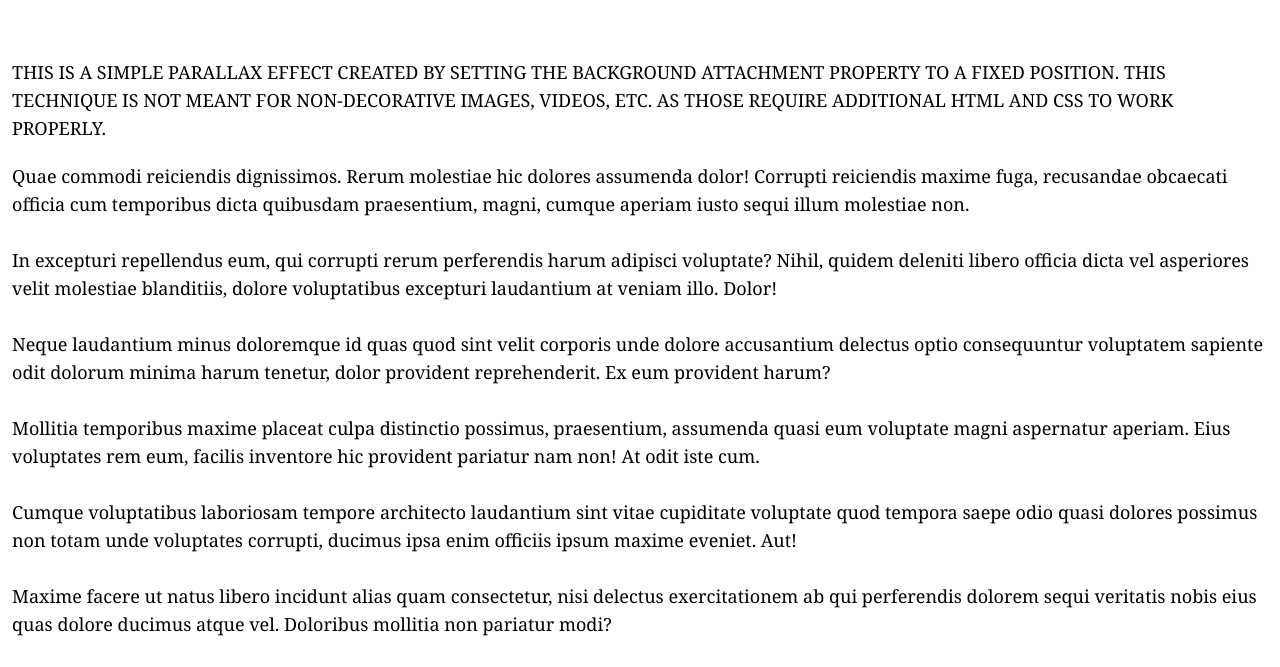
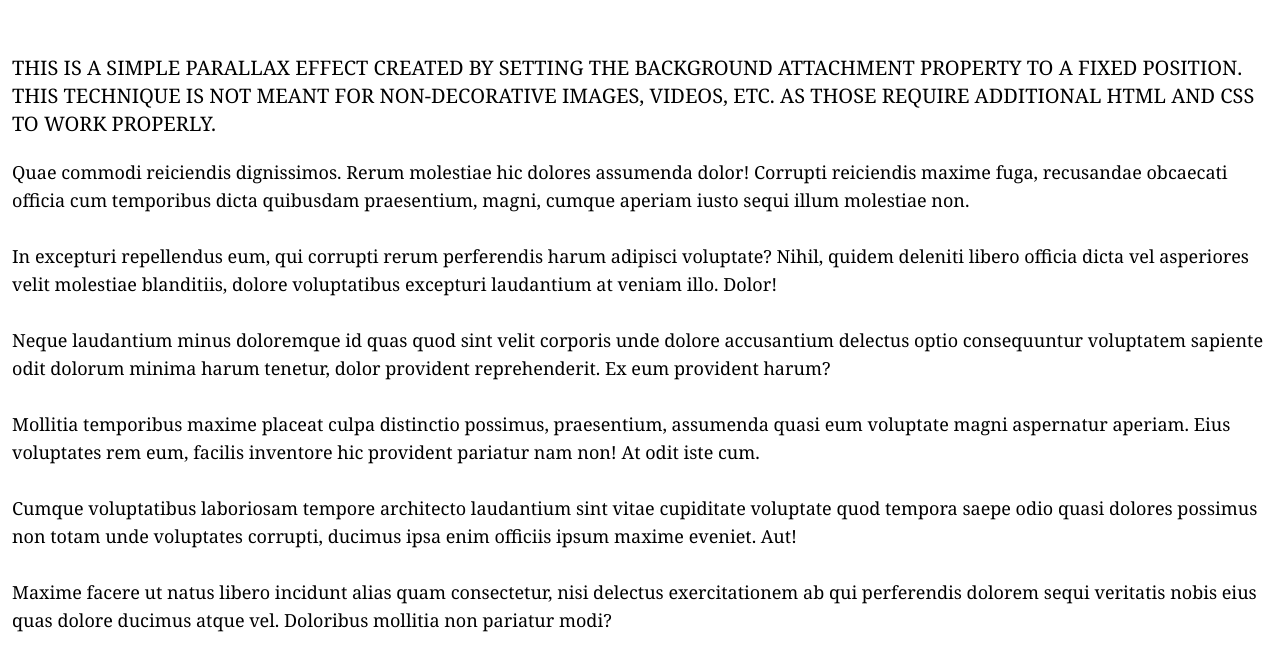
Before and after one commit to llllling/codepen, a website: page Tailwind - Simple Parallax Background Images/src/index.html in a window 1280 px wide. Shown: the part 802-1469 px from the top of the page. Drawn offline with Linux system fonts and the light colour scheme.

Commit message:
fix : section1 폰트크기수정

```diff
--- a/Tailwind - Simple Parallax Background Images/src/index.html
+++ b/Tailwind - Simple Parallax Background Images/src/index.html
@@ -14,9 +14,9 @@
             <p>Author Name</p>
         </div>
     </header>
-    <main>
-        <section class="px-3 py-10 text-lg">
-            <div class="py-5">
+    <main class="px-3 py-14 text-lg">
+        <section >
+            <div class="pb-5 text-xl">
                 THIS IS A SIMPLE PARALLAX EFFECT CREATED BY SETTING THE BACKGROUND ATTACHMENT PROPERTY TO A FIXED POSITION. THIS TECHNIQUE IS NOT MEANT FOR NON-DECORATIVE IMAGES, VIDEOS, ETC. AS THOSE REQUIRE ADDITIONAL HTML AND CSS TO WORK PROPERLY.
             </div>
             <div class="">
```
Also changed, not shown: Tailwind - Simple Parallax Background Images/dist/output.css.
